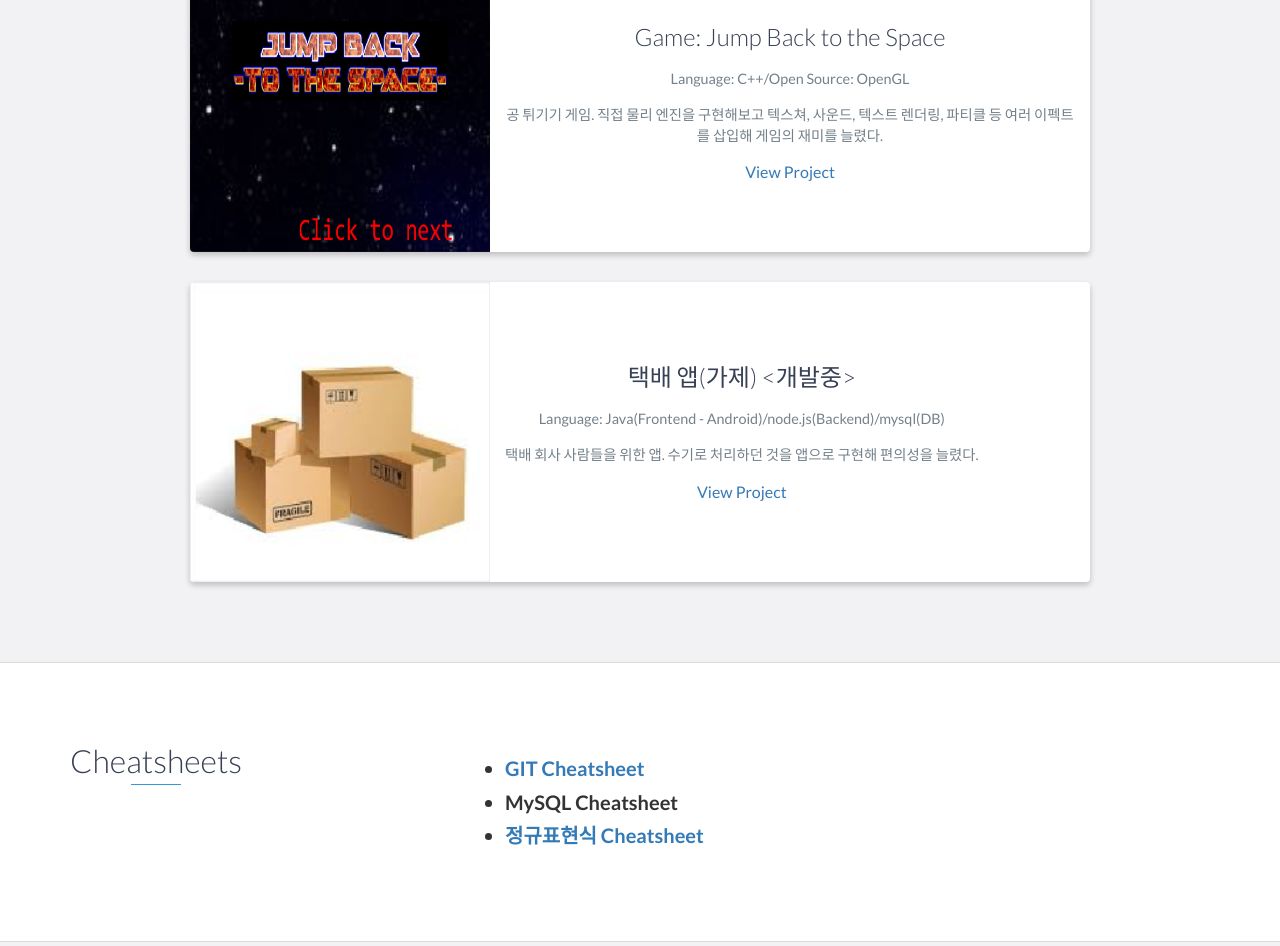
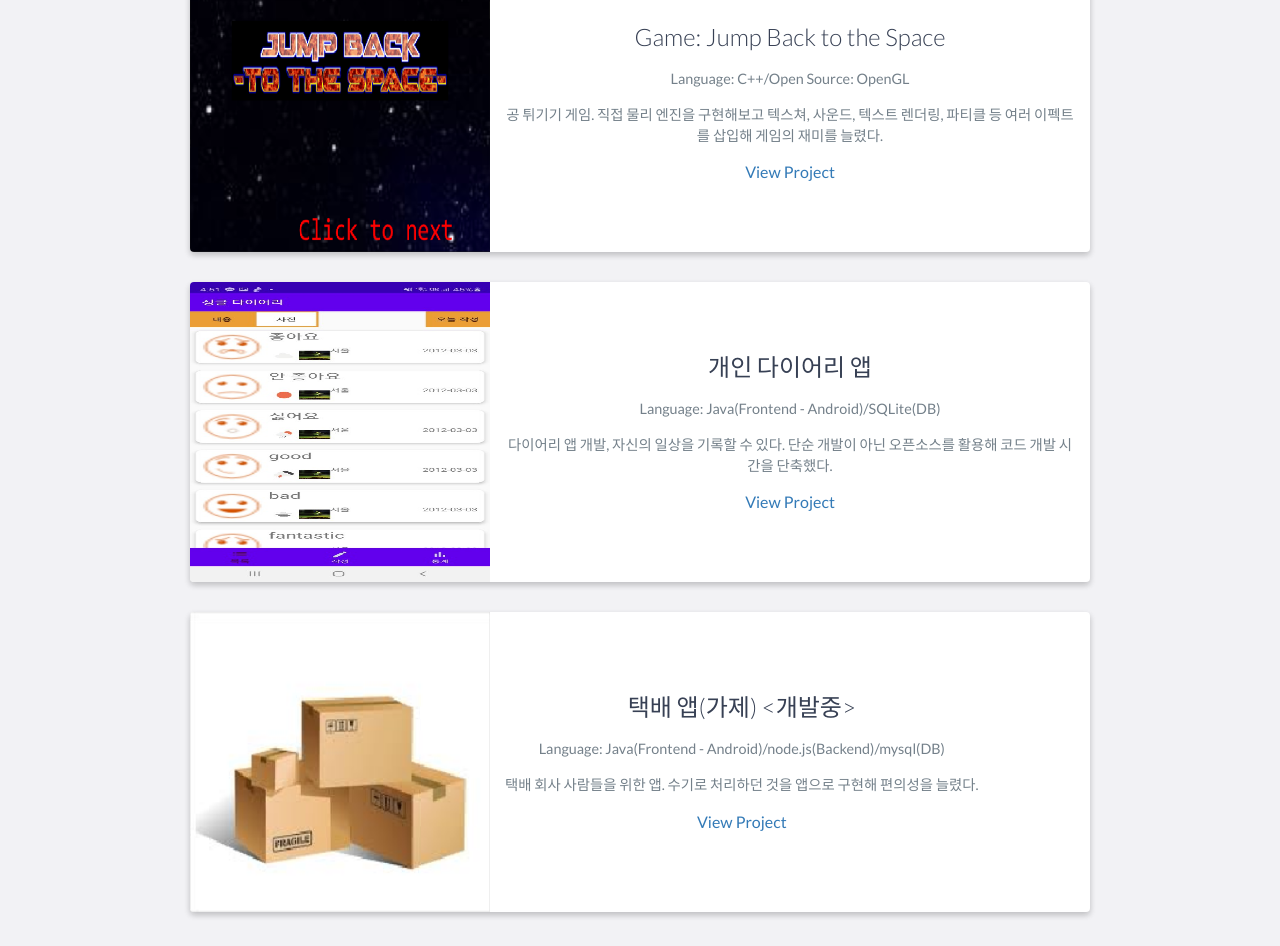
Before and after one commit to Factoriall/My-Web, a website: page index.html in a window 1280 px wide. Shown: the part 3034-3980 px from the top of the page. Drawn offline with nearby package versions, Linux system fonts and the light colour scheme.

Commit message:
Add singleDiaryApp project

```diff
--- a/index.html
+++ b/index.html
@@ -236,6 +236,22 @@
         <!-- End .project -->
         <div class="project shadow-large">
           <div class="project-image">
+            <img src="images/SingleDiaryApp.jpg">
+          </div>
+          <!-- End .project-image -->
+          <div class="project-info">
+            <h3>개인 다이어리 앱</h3>
+            <p>Language: Java(Frontend - Android)/SQLite(DB)</p>
+            <p>
+              다이어리 앱 개발, 자신의 일상을 기록할 수 있다. 단순 개발이 아닌 오픈소스를 활용해 코드 개발 시간을 단축했다.
+            </p>
+            <a href="https://github.com/Factoriall/SingleDiaryApp">View Project</a>
+          </div>
+          <!-- End .project-info -->
+        </div>
+        <!-- End .project -->
+        <div class="project shadow-large">
+          <div class="project-image">
             <img src="images/delivery.png">
           </div>
           <!-- End .project-image -->
```
Also changed, not shown: images/singleDiaryApp.jpg (added).
